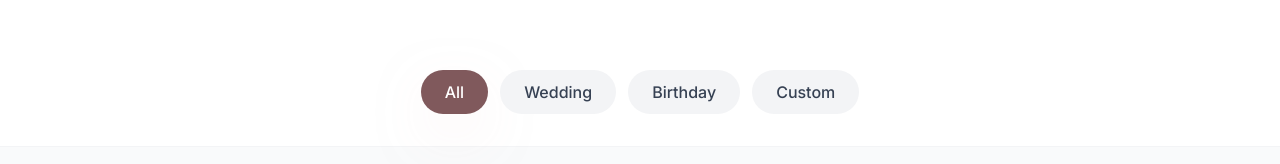
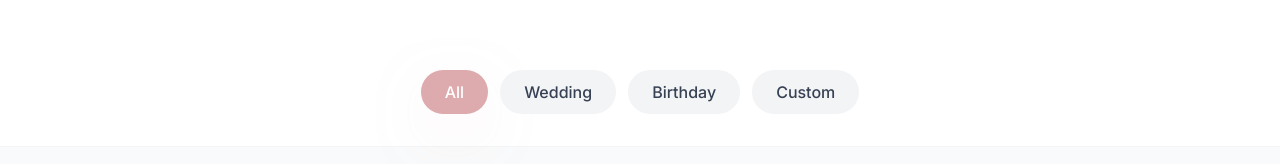
Before and after one commit to DannyMyles/creams-on-cake, a Next.js app: page /gallery in a window 1280 px wide. Shown: the part 448-612 px from the top of the page. Built offline with nearby package versions, Linux system fonts and the light colour scheme.

Commit message:
Logo color

```diff
--- a/app/gallery/page.tsx
+++ b/app/gallery/page.tsx
@@ -171,7 +171,7 @@ export default function Gallery() {
                 onClick={() => setSelectedCategory(category)}
                 className={`px-6 py-2.5 rounded-full font-medium transition-all duration-300 ${
                   selectedCategory === category
-                    ? 'bg-[#80595C] from-cake-primary to-cake-accent text-white shadow-cake-lg'
+                    ? 'bg-[#DDAAAE] from-cake-primary to-cake-accent text-white shadow-cake-lg'
                     : 'bg-gray-100 text-gray-700 hover:bg-cake-primary/10 hover:text-cake-primary'
                 }`}
               >
```
